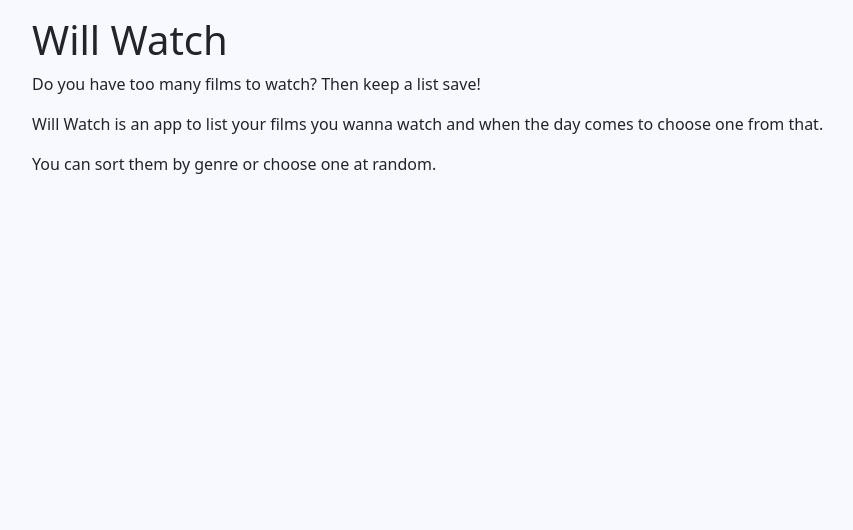
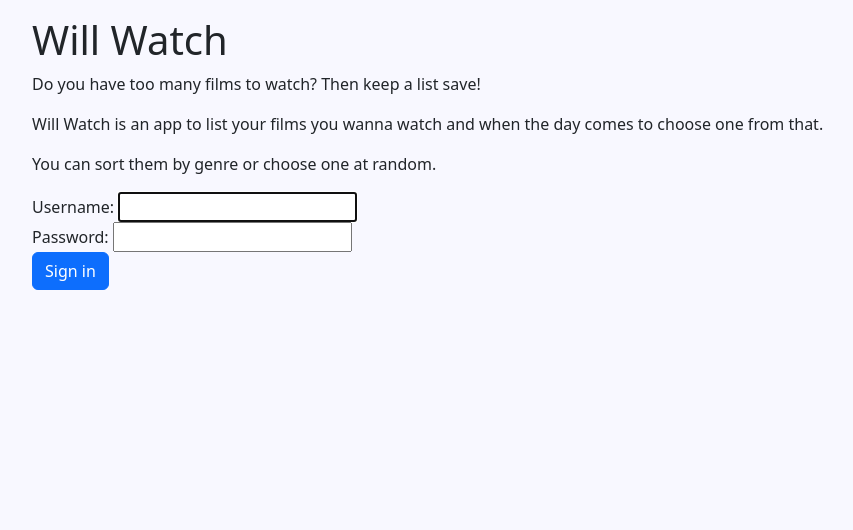
Before and after one commit to ricard-ferrero/will-watch, a Django app: page / in a window 1280 px wide. Shown: the part 56-586 px from the top of the page, without its empty margins (50-903 px from the left). Run offline with Django 4.2, Linux system fonts and the light colour scheme; some libraries are stand-ins or nearby versions.

Commit message:
login template

```diff
--- a/willwatchproject/frontend/templates/frontend/index.html
+++ b/willwatchproject/frontend/templates/frontend/index.html
@@ -15,4 +15,24 @@
 
 <p>You can sort them by genre or choose one at random.</p>
 </div>
+
+<div>
+<form action="{% url 'frontend:signin' %}" method="post">
+
+	{% csrf_token %}
+
+	<div>
+	<label for="id_username">Username:</label>
+	<input type="text" name="username" autofocus autocapitalize="none" autocomplete="username" maxlength="150" required id="id_username">
+	</div>
+
+	<div>
+	<label for="id_password">Password:</label>
+	<input type="password" name="password" autocomplete="current-password" required id="id_password">
+	</div>
+
+	<button type="submit" class="btn btn-large btn-primary">Sign in</button>
+
+</form>
+</div>
 {% endblock %}
--- a/willwatchproject/frontend/urls.py
+++ b/willwatchproject/frontend/urls.py
@@ -7,4 +7,5 @@ urlpatterns = [
 	path('', views.index, name='index'),
 	path('signup/', views.signup, name='signup'),
 	path('signout/', views.signout, name='signout'),
+	path('signin/', views.signin, name='signin'),
 ]
--- a/willwatchproject/frontend/views.py
+++ b/willwatchproject/frontend/views.py
@@ -1,18 +1,21 @@
 from django.shortcuts import render, redirect
 from django.urls import reverse
 
+from django.contrib.auth.forms import AuthenticationForm
 from django.contrib.auth.models import User
 from django.contrib.auth import login, logout
 
 from django.db import IntegrityError
 
-# Create your views here.
+
 def index(request):
-	return render(request, 'frontend/index.html')
+	return render(request, 'frontend/index.html', {'form': AuthenticationForm})
 
+
+# NEW user
 def signup(request):
 	# not POST
-	if request.method == 'GET':
+	if request.method != 'POST':
 		return render(request, 'frontend/signup.html')
 
 	# POST from signup form
@@ -29,6 +32,14 @@ def signup(request):
 
 	return render(request, 'frontend/signup.html', {'message':'Passwords do not match', 'type_message':'danger'})
 
+
+# CLOSE session
 def signout(request):
 	logout(request)
 	return redirect('frontend:index')
+
+
+# OPEN session
+def signin(request):
+	if request.method != 'POST':
+		return redirect('frontend:index')
```
